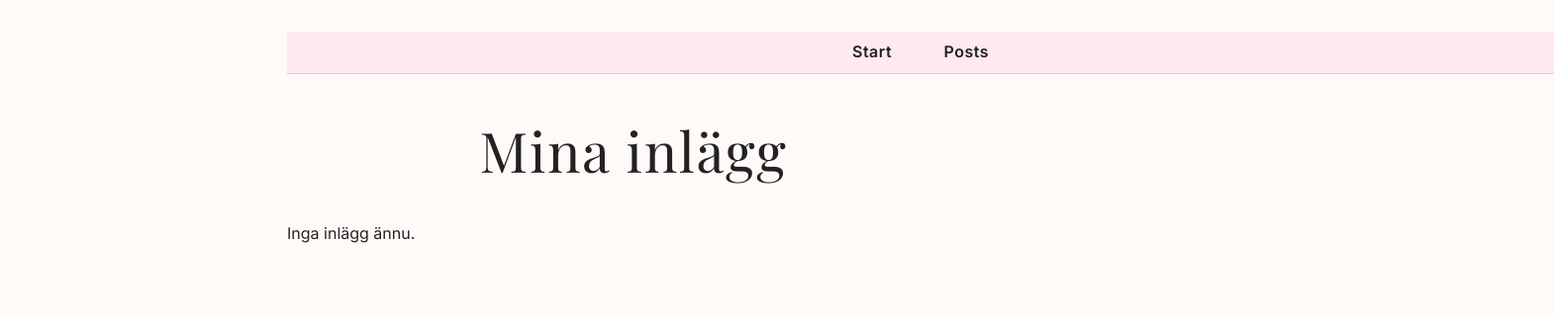
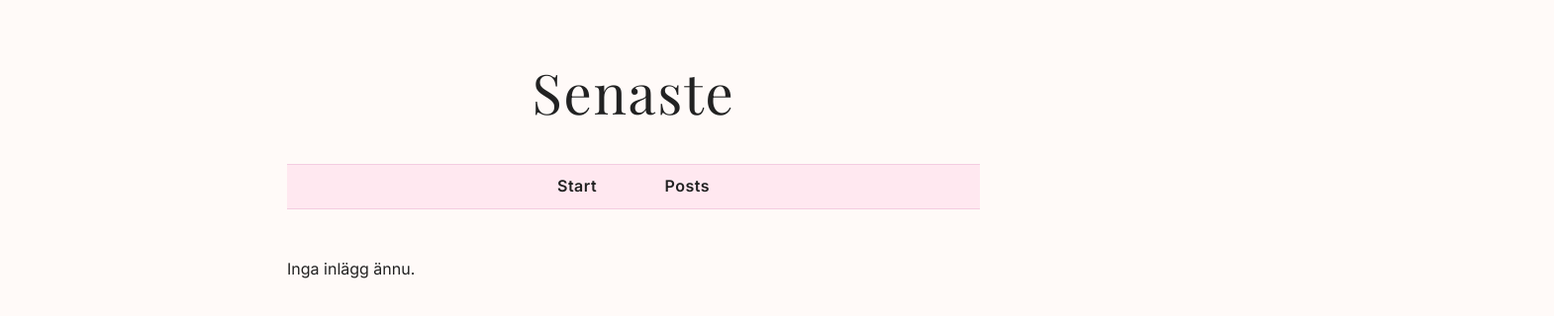
Before and after one commit to cornelia-cs/cornelialoves, a plain HTML site: page blog.html in a window 1280 px wide. Shown: the whole page at 99% size, 1570 px wide, since content can reach past the window. Drawn offline with nearby package versions, Linux system fonts and the light colour scheme.

Commit message:
Städat upp och uppdaterat layout

```diff
--- a/blog.html
+++ b/blog.html
@@ -1,20 +1,23 @@
 <!DOCTYPE html>
 <html lang="sv">
 <head>
-    <link rel="icon" href="favicon.png" type="image/png">
-
   <meta charset="UTF-8">
-  <title>Mina inlägg – cornelia.love</title>
+  <title>Posts – cornelia.love</title>
+  <link rel="icon" href="favicon.png" type="image/png">
   <link rel="stylesheet" href="style.css">
 </head>
 <body>
+  <header>
+    <h1>Senaste</h1>
     <nav>
-  <a href="index.html">Start</a>
-  <a href="blog.html">Posts</a>
-</nav>
+      <a href="index.html">Start</a>
+      <a href="blog.html">Posts</a>
+    </nav>
+  </header>
 
-  <h1>Mina inlägg</h1>
-  <div id="inläggContainer"></div>
+  <main>
+    <div id="inläggContainer"></div>
+  </main>
 
   <script>
     const container = document.getElementById("inläggContainer");
@@ -27,8 +30,7 @@
         const el = document.createElement("article");
         el.innerHTML = `
           <p><em>${new Date(post.datum).toLocaleString("sv-SE")}</em></p>
-          <p>${post.innehåll.replace(/\n/g, "<br>")}</p>
-          <hr>
+          <p>${post.innehåll.replace(/\\n/g, "<br>")}</p>
         `;
         container.appendChild(el);
       });
--- a/style.css
+++ b/style.css
@@ -1,25 +1,23 @@
-/* ---------------------------------- */
-/* Typsnitt                           */
-/* ---------------------------------- */
+/* ----------------------------- */
+/*          style.css           */
+/* ----------------------------- */
 @import url('https://fonts.googleapis.com/css2?family=Playfair+Display&family=Inter:wght@300;400;600&display=swap');
 
-/* ---------------------------------- */
-/* Baslayout                          */
-/* ---------------------------------- */
 body {
   font-family: 'Inter', sans-serif;
   background-color: #fffaf8;
   color: #222;
   margin: 0;
-  padding: 2rem;
-  max-width: 700px;
-  margin-inline: auto;
+  padding: 0;
   line-height: 1.6;
 }
 
-/* ---------------------------------- */
-/* Rubriker                           */
-/* ---------------------------------- */
+header {
+  padding: 3rem 2rem 1rem;
+  max-width: 700px;
+  margin: auto;
+}
+
 h1, h2 {
   font-family: 'Playfair Display', serif;
   font-weight: 400;
@@ -30,29 +28,23 @@ h1, h2 {
 h1 {
   font-size: 3.5rem;
   text-align: center;
-  margin-top: 2rem;
+  margin-top: 0;
 }
 
 h2 {
   font-size: 2rem;
 }
 
-/* ---------------------------------- */
-/* Navigation                         */
-/* ---------------------------------- */
 nav {
   background: #ffe8f0;
-  padding: 0.5rem 0;
+  border-top: 1px solid #f4cce1;
+  border-bottom: 1px solid #f4cce1;
   text-align: center;
-  border-bottom: 1px solid #eec5d8;
-  width: 100vw;
-  margin: 0;
-  position: relative;
-  z-index: 1;
+  padding: 0.6rem 0;
 }
 
 nav a {
-  margin: 0 1.5rem;
+  margin: 0 2rem;
   font-size: 1rem;
   color: #222;
   text-decoration: none;
@@ -64,9 +56,12 @@ nav a:hover {
   color: #cc2d7d;
 }
 
-/* ---------------------------------- */
-/* Artikel/Inlägg                     */
-/* ---------------------------------- */
+main {
+  max-width: 700px;
+  margin: 2rem auto;
+  padding: 0 2rem;
+}
+
 article {
   border-bottom: 1px solid #ddd;
   padding-bottom: 2rem;
@@ -80,9 +75,6 @@ article em {
   margin-bottom: 0.5rem;
 }
 
-/* ---------------------------------- */
-/* Form-element                       */
-/* ---------------------------------- */
 textarea {
   width: 100%;
   height: 200px;
@@ -92,11 +84,9 @@ textarea {
   margin-bottom: 1rem;
   border: 1px solid #ccc;
   background: #fdfdfd;
+  resize: vertical;
 }
 
-/* ---------------------------------- */
-/* Knappar                            */
-/* ---------------------------------- */
 button {
   background: #cc2d7d;
   color: white;
@@ -105,6 +95,7 @@ button {
   font-size: 1rem;
   cursor: pointer;
   font-family: 'Inter', sans-serif;
+  border-radius: 3px;
 }
 
 button:hover {
```
Also changed, not shown: index.html (+5 -4 lines).
